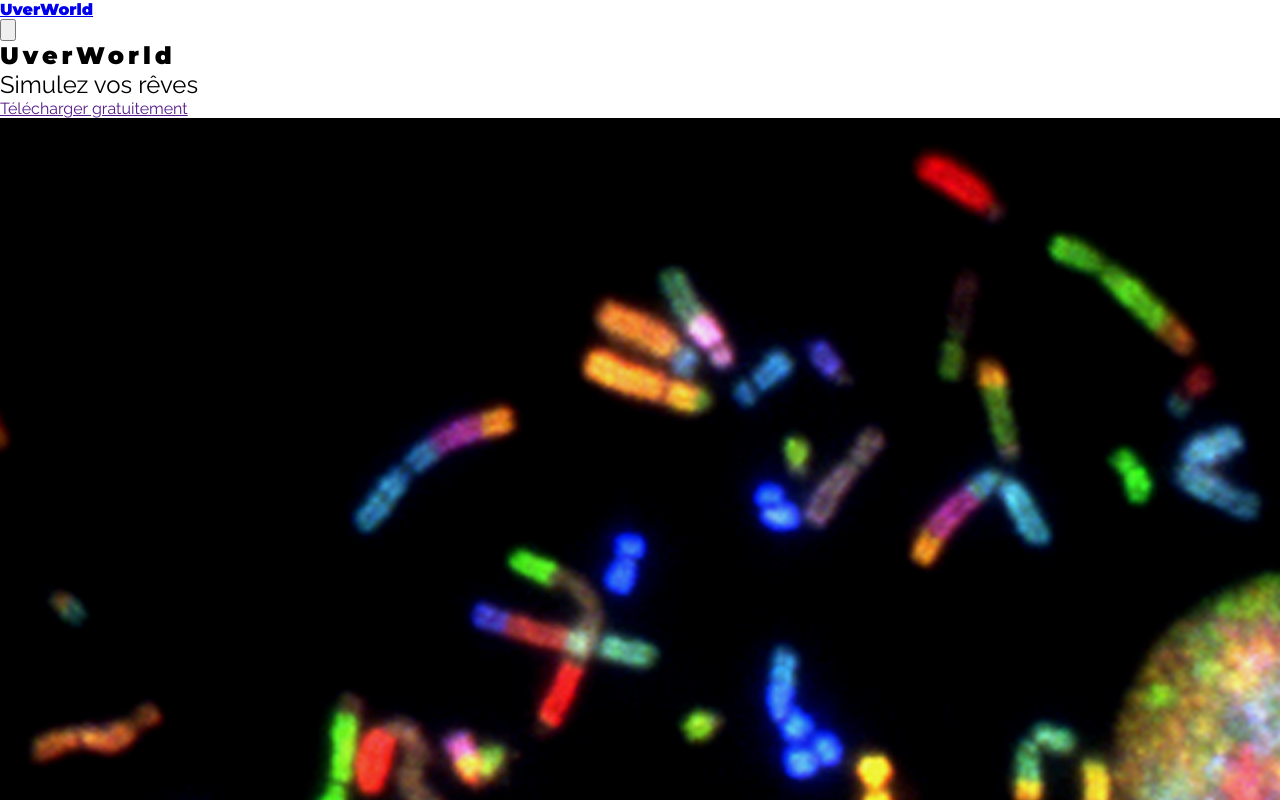
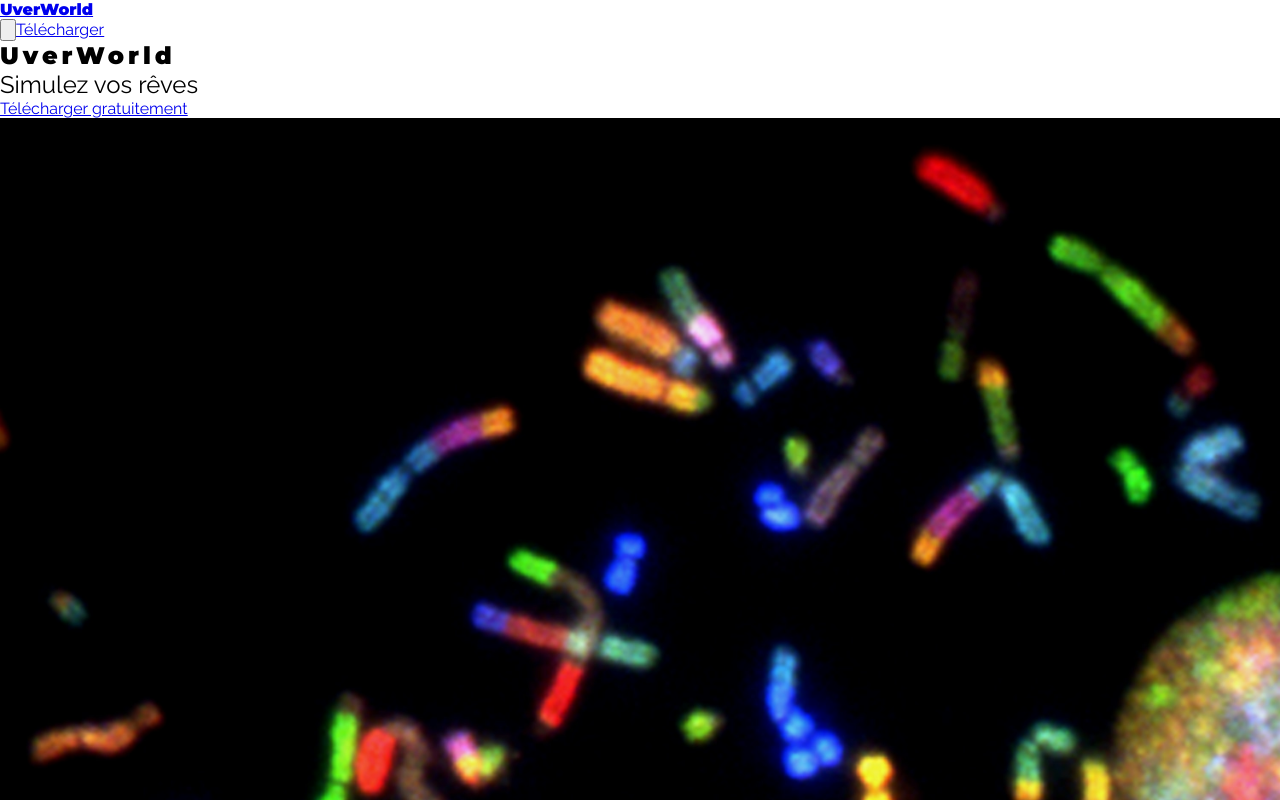
Before and after one commit to Uver-World/website, a React (Create React App) app: page / in a window 1280 px wide. Shown: the top 800 px of the page. Built offline with nearby package versions, Linux system fonts and the light colour scheme.

Commit message:
[main] => Add download button

```diff
--- a/src/layouts/Header/index.tsx
+++ b/src/layouts/Header/index.tsx
@@ -1,6 +1,7 @@
 import styles from "./styles/index.module.css";
 import {useState} from "react";
 import {Link} from "react-router-dom";
+import download from "../../assets/img/background.jpg";
 
 const Header = () => {
   const [isDark, setIsDark] = useState(false);
@@ -43,10 +44,11 @@ const Header = () => {
       <div>
 
       </div>
-      <div>
+      <div className={styles.rightSection}>
         <button onClick={() => toggleDarkMode()} className={`${styles.button} dark:hover:bg-slate-500`}>
           { darkToggle }
         </button>
+        <a href={download} download="UverWorld-1.0.0.exe" className={styles.appDownload}>Télécharger</a>
       </div>
     </header>
   )
--- a/src/layouts/Header/styles/index.module.css
+++ b/src/layouts/Header/styles/index.module.css
@@ -11,3 +11,11 @@
     @apply text-xl;
     font-family: 'Montserrat', sans-serif;
 }
+
+.appDownload {
+    @apply text-center text-white bg-blue-600 ml-4 px-6 py-2 rounded-full hover:bg-blue-800 duration-150;
+}
+
+.rightSection {
+    @apply flex items-center justify-center;
+}
--- a/src/pages/Home/index.tsx
+++ b/src/pages/Home/index.tsx
@@ -1,5 +1,6 @@
 import styles from './styles/index.module.css';
 import background from '../../assets/img/background.jpg'
+import download from "../../assets/img/background.jpg";
 
 const Home = () => {
 
@@ -9,7 +10,7 @@ const Home = () => {
         <h1 className={styles.title}>UverWorld</h1>
         <h2 className={styles.subtitle}>Simulez vos rêves</h2>
 
-        <a href="" className={styles.appDownload}>Télécharger gratuitement</a>
+        <a href={download} download="UverWorld-1.0.0.exe" className={styles.appDownload}>Télécharger gratuitement</a>
       </div>
       <img src={background} alt="background" className={styles.background} />
     </section>
```
